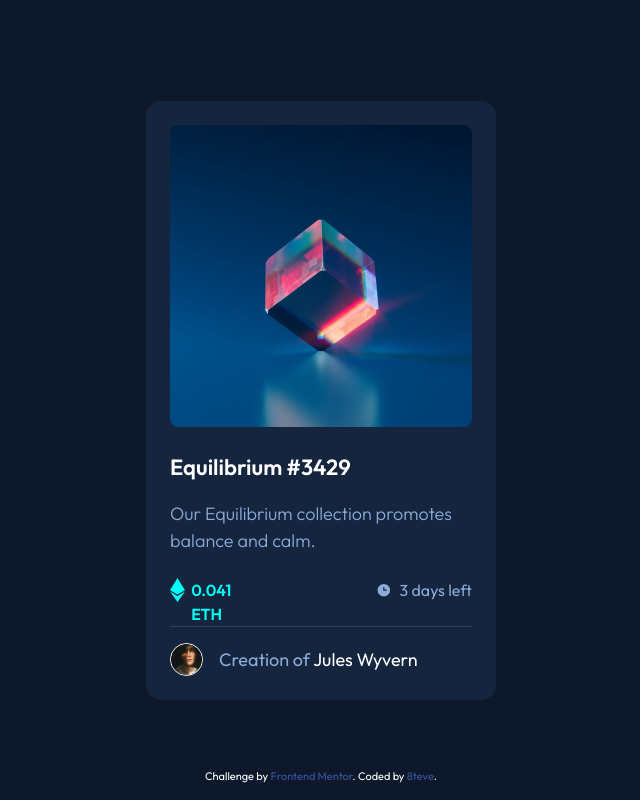
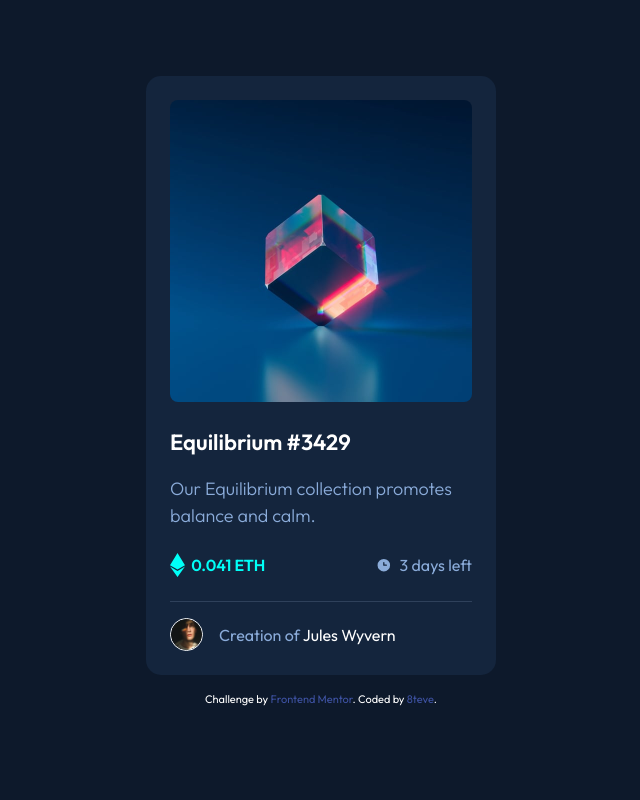
Before and after one commit to S7eve8/FEM_NFT-Preview-Card, a Vue app: page / in a window 1280 px wide. Shown: the whole page, without its empty margins (319-959 px from the left). Built offline with nearby package versions, Linux system fonts and the light colour scheme.

Commit message:
feat: fix overflowing text breaks component

```diff
--- a/src/App.vue
+++ b/src/App.vue
@@ -12,8 +12,4 @@ body,
 #app {
 	height: 100%;
 }
-
-#app {
-	background-color: var(--dark-blue-main);
-}
 </style>
--- a/src/components/NftPreviewCard.vue
+++ b/src/components/NftPreviewCard.vue
@@ -22,14 +22,24 @@
 		<p class="mt-[-8px] text-[18px] font-light text-soft-blue">
 			Our Equilibrium collection promotes balance and calm.
 		</p>
-		<div class="flex justify-between">
-			<div class="mr-auto flex gap-[6.5px]">
+		<div class="flex justify-between gap-3">
+			<div class="mr-auto flex basis-1/2 gap-[6.5px] overflow-hidden">
 				<img src="@/assets/images/icon-ethereum.svg" alt="ethereum-image" />
-				<p class="text-base font-semibold text-cyan">0.041 ETH</p>
+				<p
+					class="overflow-hidden text-ellipsis whitespace-nowrap text-base font-semibold text-cyan"
+				>
+					0.041 ETH
+				</p>
 			</div>
-			<div class="ml-auto flex items-center gap-[7.5px]">
+			<div
+				class="ml-auto flex basis-1/2 items-center justify-end gap-[7.5px] overflow-hidden"
+			>
 				<img class="h-4 w-4" src="@/assets/images/icon-clock.svg" alt="clock-image" />
-				<p class="text-base font-normal text-soft-blue">3 days left</p>
+				<p
+					class="overflow-hidden text-ellipsis whitespace-nowrap text-base font-normal text-soft-blue"
+				>
+					3 days left
+				</p>
 			</div>
 		</div>
 		<hr class="border-t-dark-blue-line" />
@@ -39,11 +49,9 @@
 				src="@/assets/images/image-avatar.png"
 				alt="avatar-image"
 			/>
-			<p class="font-normal text-soft-blue">
+			<p class="text-base font-normal text-soft-blue">
 				Creation of <span class="text-white">Jules Wyvern</span>
 			</p>
 		</div>
 	</div>
 </template>
-
-<style scoped></style>
--- a/src/components/TheNftPreview.vue
+++ b/src/components/TheNftPreview.vue
@@ -4,12 +4,18 @@ import NftPreviewCard from './NftPreviewCard.vue'
 </script>
 
 <template>
-	<div class="relative flex h-full items-center justify-center">
-		<NftPreviewCard></NftPreviewCard>
-		<AttributionComp
-			attributorName="8teve"
-			attributorLink="https://www.frontendmentor.io/profile/S7eve8"
-			class="absolute bottom-0 p-4 text-white"
-		></AttributionComp>
+	<div
+		class="flex h-full flex-col items-center justify-center overflow-y-scroll bg-dark-blue-main"
+	>
+		<main>
+			<NftPreviewCard></NftPreviewCard>
+		</main>
+		<footer>
+			<AttributionComp
+				attributorName="8teve"
+				attributorLink="https://www.frontendmentor.io/profile/S7eve8"
+				class="p-4 text-white"
+			></AttributionComp>
+		</footer>
 	</div>
 </template>
--- a/tailwind.config.js
+++ b/tailwind.config.js
@@ -8,6 +8,7 @@ export default {
     extend: {
       colors: {
         'dark-blue-line': 'hsl(215, 32%, 27%)',
+        'dark-blue-main': 'hsl(217, 54%, 11%)',
         'soft-blue': 'hsl(215, 51%, 70%)',
         'cyan': 'hsl(178, 100%, 50%)',
       },
```
